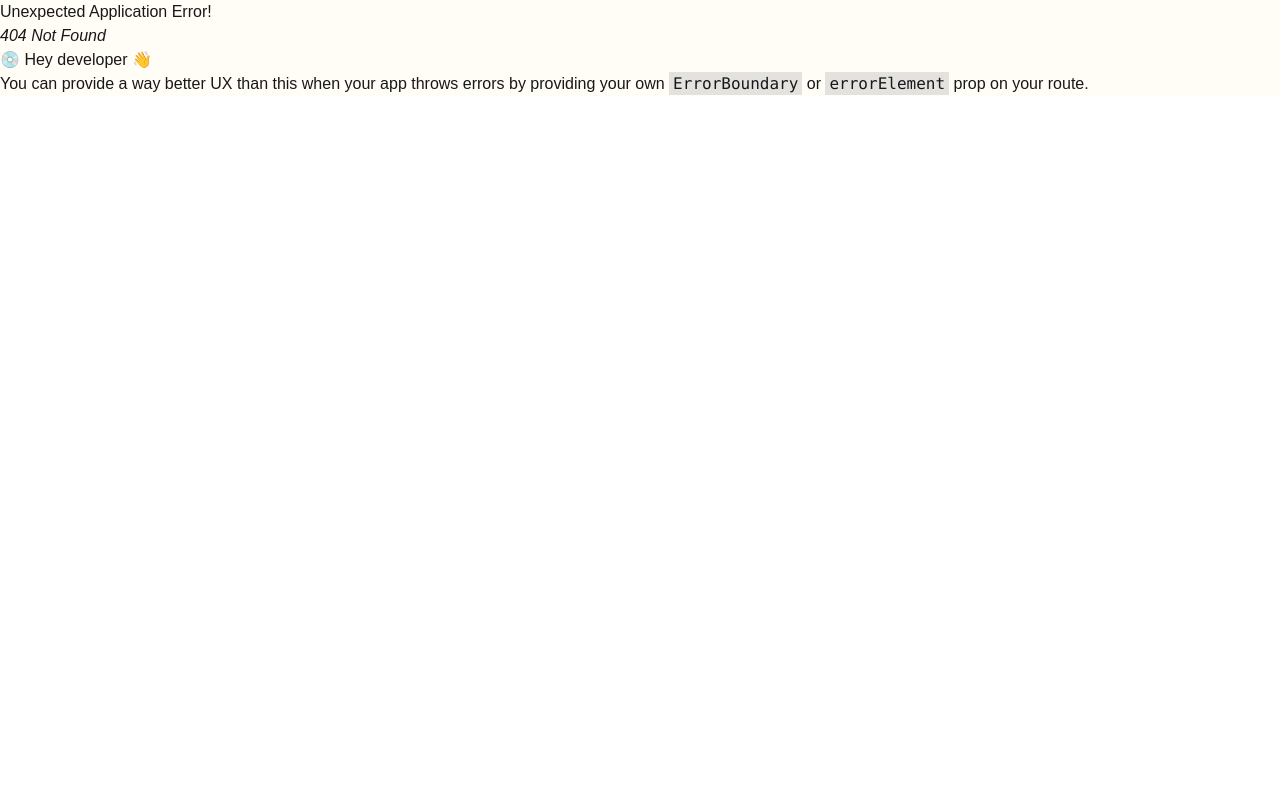
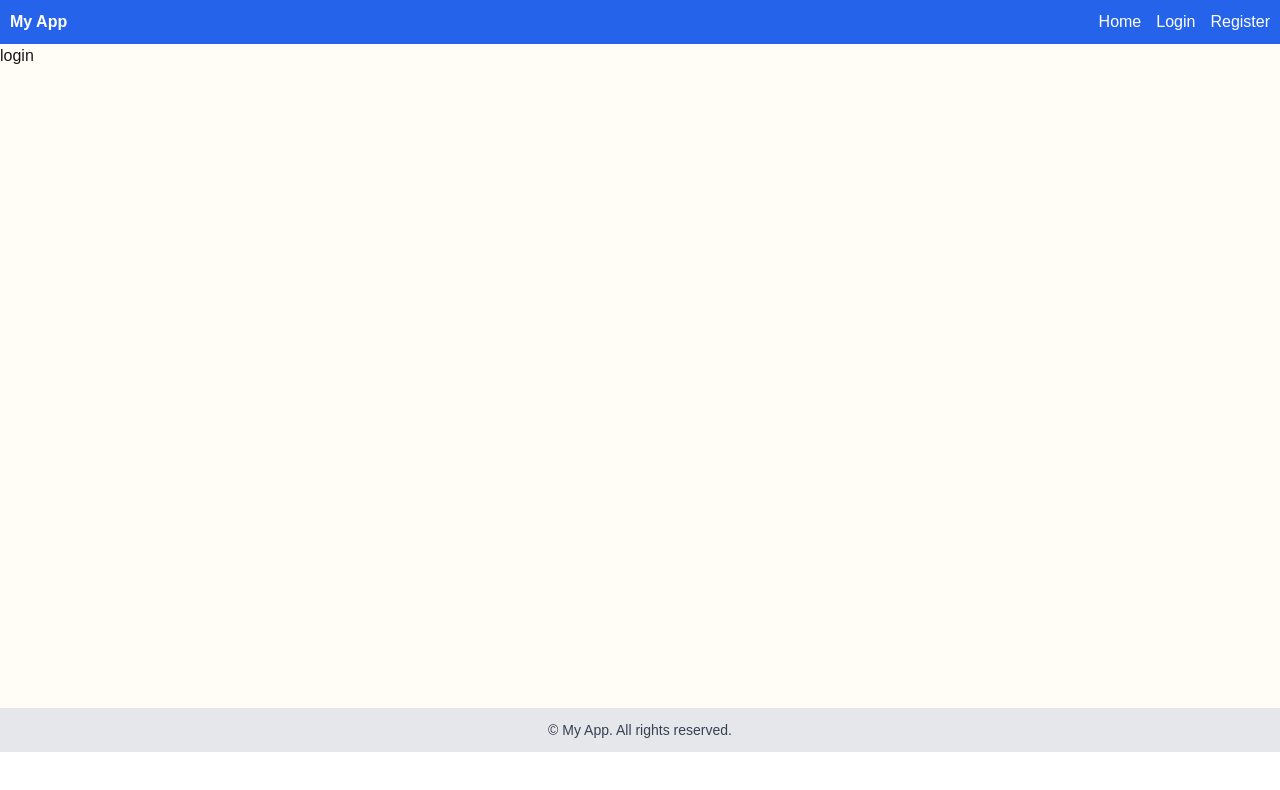
Before and after one commit to ghostarafat/assignment10-client, a React (Vite) app: page /login in a window 1280 px wide. Before the commit this address had no page. Shown: the top 790 px of the page. Built offline with nearby package versions, Linux system fonts and the light colour scheme.

Commit message:
Phase 2: Layout, Navbar, Footer, Pages added

```diff
--- a/package.json
+++ b/package.json
@@ -15,7 +15,9 @@
     "react": "^19.1.1",
     "react-dom": "^19.1.1",
     "react-hot-toast": "^2.6.0",
+    "react-icons": "^5.5.0",
     "react-router": "^7.9.5",
+    "react-router-dom": "^7.9.5",
     "tailwindcss": "^4.1.17"
   },
   "devDependencies": {
--- /dev/null
+++ b/src/components/Footer.jsx
@@ -0,0 +1,13 @@
+import React from "react";
+
+const Footer = () => {
+  return (
+    <footer className="bg-gray-200 text-center p-3 mt-6">
+      <p className="text-sm text-gray-700">
+        &copy; My App. All rights reserved.
+      </p>
+    </footer>
+  );
+};
+
+export default Footer;
--- /dev/null
+++ b/src/components/Navbar.jsx
@@ -0,0 +1,35 @@
+import React from "react";
+import { Link } from "react-router-dom";
+
+const Navbar = () => {
+  return (
+    <nav style={{ backgroundColor: "#2563eb", padding: "10px" }}>
+      <div
+        style={{
+          display: "flex",
+          justifyContent: "space-between",
+          alignItems: "center",
+          color: "white",
+        }}
+      >
+        <h2 style={{ fontWeight: "bold" }}>My App</h2>
+        <div style={{ display: "flex", gap: "15px" }}>
+          <Link to="/" style={{ color: "white", textDecoration: "none" }}>
+            Home
+          </Link>
+          <Link to="/login" style={{ color: "white", textDecoration: "none" }}>
+            Login
+          </Link>
+          <Link
+            to="/register"
+            style={{ color: "white", textDecoration: "none" }}
+          >
+            Register
+          </Link>
+        </div>
+      </div>
+    </nav>
+  );
+};
+
+export default Navbar;
--- /dev/null
+++ b/src/layout/Root.jsx
@@ -0,0 +1,18 @@
+import React from "react";
+import { Outlet } from "react-router-dom";
+import Navbar from "../components/Navbar";
+import Footer from "../components/Footer";
+
+const Root = () => {
+  return (
+    <div>
+      <Navbar />
+      <div style={{ minHeight: "80vh" }}>
+        <Outlet />
+      </div>
+      <Footer />
+    </div>
+  );
+};
+
+export default Root;
--- a/src/main.jsx
+++ b/src/main.jsx
@@ -2,13 +2,26 @@ import { StrictMode } from "react";
 import { createRoot } from "react-dom/client";
 import "./index.css";
 
-import { createBrowserRouter, RouterProvider } from "react-router";
+import { createBrowserRouter, RouterProvider } from "react-router-dom";
+import Layout from "./layout/Root";
+import Home from "./pages/Home";
+import Login from "./pages/Login";
+import Register from "./pages/Register";
+import ErrorPage from "./pages/ErrorPage";
+
 const router = createBrowserRouter([
   {
     path: "/",
-    element: <div>Hello World</div>,
+    element: <Layout />,
+    errorElement: <ErrorPage />,
+    children: [
+      { path: "/", element: <Home /> },
+      { path: "/login", element: <Login /> },
+      { path: "/register", element: <Register /> },
+    ],
   },
 ]);
+
 createRoot(document.getElementById("root")).render(
   <StrictMode>
     <RouterProvider router={router} />
--- /dev/null
+++ b/src/pages/ErrorPage.jsx
@@ -0,0 +1,40 @@
+import React from "react";
+import { Link } from "react-router-dom";
+
+const ErrorPage = () => {
+  return (
+    <div
+      style={{
+        display: "flex",
+        flexDirection: "column",
+        justifyContent: "center",
+        alignItems: "center",
+        height: "100vh",
+        backgroundColor: "#f9fafb",
+        textAlign: "center",
+      }}
+    >
+      <h1 style={{ fontSize: "60px", color: "#ef4444", marginBottom: "10px" }}>
+        404
+      </h1>
+      <h2 style={{ color: "#374151", marginBottom: "20px" }}>Page Not Found</h2>
+      <p style={{ color: "#6b7280", marginBottom: "20px" }}>
+        Sorry! The page you’re looking for doesn’t exist.
+      </p>
+      <Link
+        to="/"
+        style={{
+          backgroundColor: "#2563eb",
+          color: "white",
+          padding: "10px 20px",
+          borderRadius: "5px",
+          textDecoration: "none",
+        }}
+      >
+        Go Back Home
+      </Link>
+    </div>
+  );
+};
+
+export default ErrorPage;
--- /dev/null
+++ b/src/pages/Home.jsx
@@ -0,0 +1,11 @@
+import React from "react";
+
+const Home = () => {
+  return (
+    <div>
+      <h2>Home</h2>
+    </div>
+  );
+};
+
+export default Home;
--- /dev/null
+++ b/src/pages/Login.jsx
@@ -0,0 +1,11 @@
+import React from "react";
+
+const Login = () => {
+  return (
+    <div>
+      <h2>login</h2>
+    </div>
+  );
+};
+
+export default Login;
--- /dev/null
+++ b/src/pages/Register.jsx
@@ -0,0 +1,11 @@
+import React from "react";
+
+const Register = () => {
+  return (
+    <div>
+      <h2>Register</h2>
+    </div>
+  );
+};
+
+export default Register;
```
Also changed, not shown: 2 other files (tests, documents, lock files or other folders).
